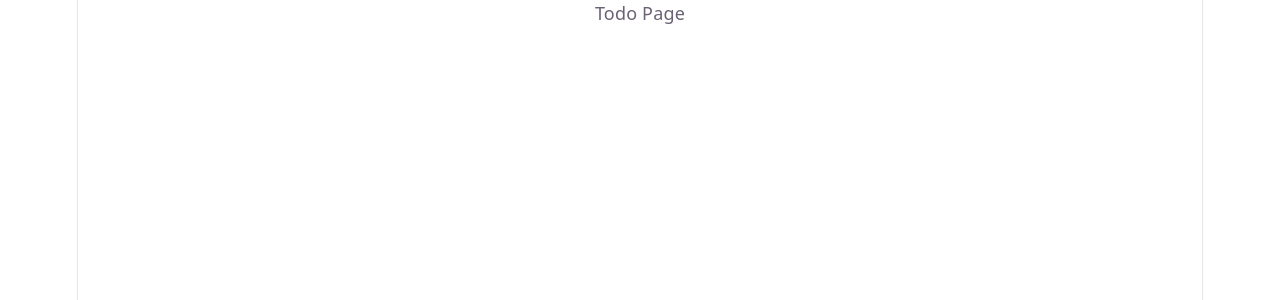
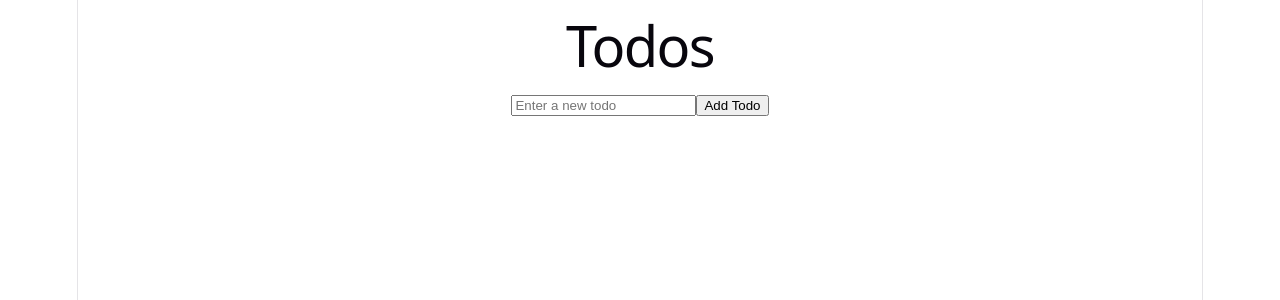
Before and after one commit to FeatherYan/my-todolist, a React (Vite) app: page /todo in a window 1280 px wide. Shown: the top 300 px of the page. Built offline with nearby package versions, Linux system fonts and the light colour scheme.

Commit message:
feat: implement basic todo add and delete

```diff
--- a/src/pages/Todo.tsx
+++ b/src/pages/Todo.tsx
@@ -1,3 +1,31 @@
+import { useState } from "react"
 export default function Todo() {
-  return <div>Todo Page</div>
+    const [todos, setTodos] = useState<string[]>([]);
+    const [inputValue, setInputValue] = useState("");
+    const addTodo = () => {
+        if(inputValue.trim() !== "") {
+            setTodos([...todos, inputValue]);
+            setInputValue("");
+        }
+    }
+    const delTodo = (index: number) => {
+        setTodos(todos.filter((_, i) => i !== index));
+    }
+    return (
+        <div>
+            <h1>Todos</h1>
+            <div>
+                <input
+                    type="text"
+                    value={inputValue}
+                    onChange={(e) => setInputValue(e.target.value)}
+                    placeholder="Enter a new todo"
+                />
+                <button onClick={addTodo}>Add Todo</button>
+            </div>
+            <ul>
+                {todos.map((item, index) => (<li key={index}>{item} <button onClick={() => delTodo(index)}>Delete</button></li>))}
+            </ul>
+        </div>
+    )
 }
```
